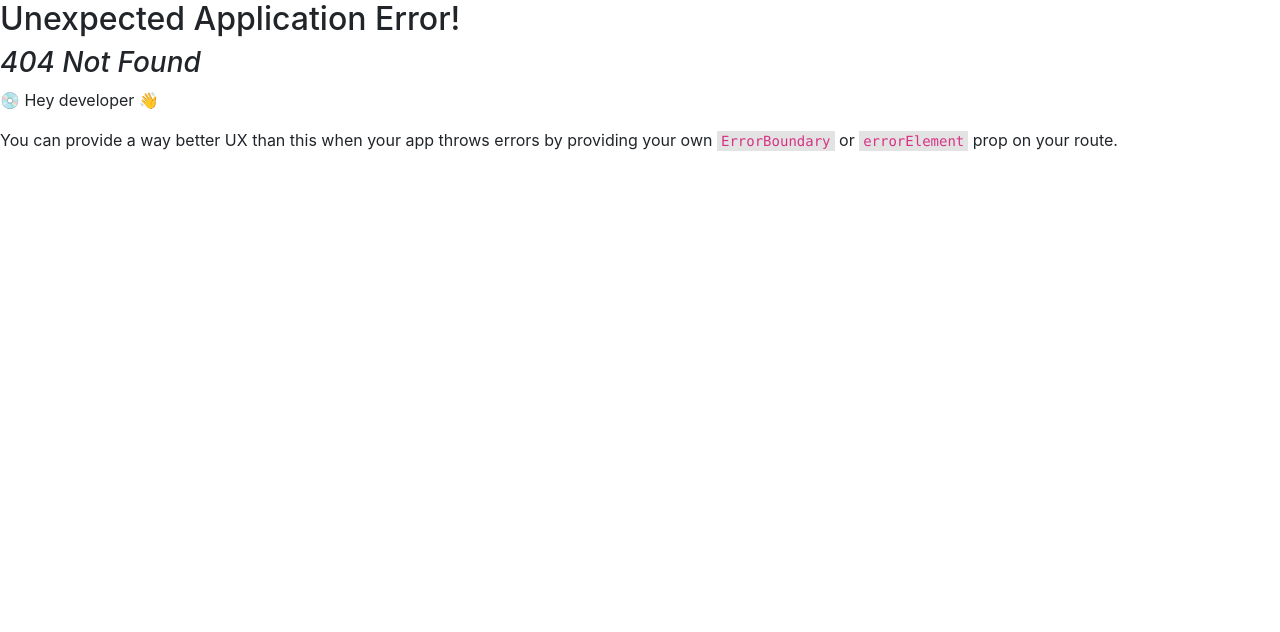
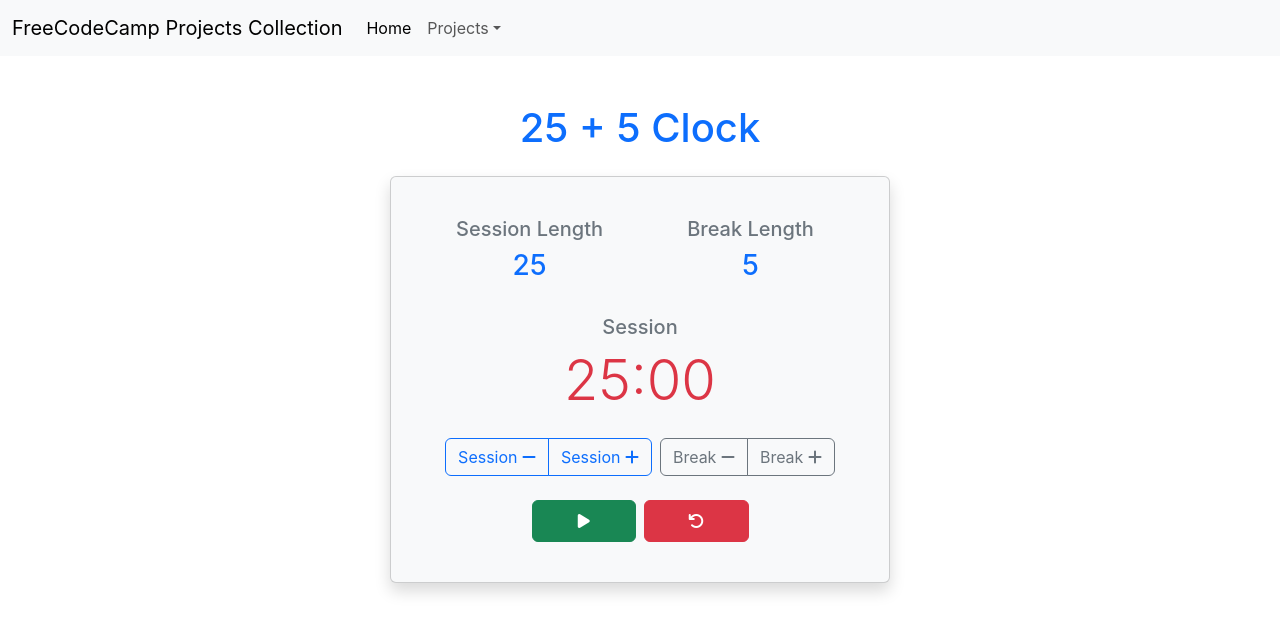
Before and after one commit to Yircas/freecodecamp-projects-collection, a React (Create React App) app: page /clockApp in a window 1280 px wide. Before the commit this address had no page. Shown: the top 632 px of the page. Built offline with nearby package versions, Linux system fonts and the light colour scheme; a web font is replaced by a local one.

Commit message:
add: functioning clock app (missing audio)

```diff
--- a/src/components/Navigation.js
+++ b/src/components/Navigation.js
@@ -22,6 +22,7 @@ const Navigation = function() {
                   <li><Link class="dropdown-item" to="/markdownApp">Markdown-App</Link></li>
                   <li><Link class="dropdown-item" to="/drumApp">Drum Machine</Link></li>
                   <li><Link class="dropdown-item" to="/calculatorApp">Calculator</Link></li>
+                  <li><Link class="dropdown-item" to="/clockApp">Clock</Link></li>
                 </ul>
               </li>
             </ul>
--- /dev/null
+++ b/src/pages/ClockApp.js
@@ -0,0 +1,165 @@
+import React from "react"
+
+// squish num between min and max
+function clamp(num, min, max) {
+    return Math.max(Math.min(num, max), min)
+}
+
+// formats time in milliseconds to mm:ss
+function formatTime(time) {
+    const totalSec = Math.round(time / 1000)
+    const min = Math.floor(totalSec / 60)
+    const sec = totalSec % 60
+    const min_pad = min.toString().padStart(2, "0")
+    const sec_pad = sec.toString().padStart(2, "0")
+    return min_pad + ":" + sec_pad
+}
+
+class ClockApp extends React.Component {
+    constructor(props) {
+        super(props)
+        this.state = {
+            sessionLength: 25,
+            breakLength: 5,
+            time: 25 * 60 * 1000, // time left in milliseconds, should be formatted to mm:ss
+            running: false, // stops/runs clock
+            active: "Session", // either "Session" or "Break"
+            switched: false // recognizes a recent switch in this.state.active
+        }
+    }
+
+    // puts all settings in the state back to default
+    reset = () => {
+        // stop timer, if still running
+        if (this.timerInterval) {
+            clearInterval(this.timerInterval);
+            this.timerInterval = null
+        }
+
+        // reset state
+        this.setState({
+            sessionLength: 25,
+            breakLength: 5,
+            time: 25 * 60 * 1000,
+            running: false,
+            active: "Session",
+            switched: false
+        })
+    }
+
+    // increments/decrements the [type]Length by specified amount
+    setTime = (type, amount) => {
+        // only allow changing time, when paused
+        if (this.state.running) return
+
+        if (type === "Session") {
+            this.setState((prevState) => ({
+                sessionLength: clamp(prevState.sessionLength + amount, 1, 60),
+                time: prevState.active === "Session" ? clamp(prevState.sessionLength + amount, 1, 60) * 60 * 1000 : prevState.time
+            }))
+        } else if (type === "Break") {
+            this.setState((prevState) => ({
+                breakLength: clamp(prevState.breakLength + amount, 1, 60),
+                time: prevState.active === "Break" ? clamp(prevState.breakLength + amount, 1, 60) * 60 * 1000 : prevState.time
+            }))
+        } else {
+            console.log("ERROR: Could not set time for %s", type);
+        }
+    }
+
+    // un-/pauses the timer
+    toggleTimer = () => {
+        if (!this.state.running) {
+            // Timer is starting
+            const startTime = Date.now()
+            const initialTime = this.state.time
+
+            this.timerInterval = setInterval(() => {
+                this.setState((prevState) => {
+                    const elapsed = Date.now() - startTime
+                    const remainingTime = Math.max(0, initialTime - elapsed)
+
+                    if (remainingTime <= 0) {
+                        // Switch between Session and Break
+                        const nextActive = prevState.active === "Session" ? "Break" : "Session"
+                        const nextTime =
+                            nextActive === "Session"
+                                ? prevState.sessionLength * 60 * 1000
+                                : prevState.breakLength * 60 * 1000
+
+                        clearInterval(this.timerInterval)
+                        return {active: nextActive, time: nextTime, running: false, switched: true}
+                    }
+                    return {time: remainingTime}
+                })
+            }, 1000)
+        } else {
+            // Timer is stopping
+            clearInterval(this.timerInterval)
+            this.timerInterval = null
+        }
+
+        // Toggle running state
+        this.setState((prevState) => ({
+            running: !prevState.running,
+        }))
+    }
+
+    componentDidUpdate() {
+        if (this.state.switched) {
+            this.setState({switched: false}, () => this.toggleTimer())
+        }
+    }
+
+    render() {
+        return (
+            <div className="container mt-5">
+                <h1 className="text-primary text-center mb-4">25 + 5 Clock</h1>
+                <div className="card shadow p-4 text-center bg-light" style={{ maxWidth: '500px', margin: '0 auto' }}>
+                    <div className="card-body">
+                        {/* Session and Break Length Display */}
+                        <div className="row mb-4">
+                            <div className="col">
+                                <h5 id="session-label" className="text-secondary">Session Length</h5>
+                                <p id="session-length" className="h3 text-primary">{this.state.sessionLength}</p>
+                            </div>
+                            <div className="col">
+                                <h5 id="break-label" className="text-secondary">Break Length</h5>
+                                <p id="break-length" className="h3 text-primary">{this.state.breakLength}</p>
+                            </div>
+                        </div>
+
+                        {/* Timer Display */}
+                        <div className="mb-4">
+                            <h5 id="timer-label" className="text-secondary">{this.state.active}</h5>
+                            <p id="time-left" className="display-4 text-danger">{formatTime(this.state.time)}</p>
+                        </div>
+
+                        {/* Controls */}
+                        <div className="mb-4">
+                            <div className="btn-group me-2">
+                                <button id="session-decrement" className="btn btn-outline-primary" onClick={() => this.setTime("Session", -1)}>Session <i className="fa-solid fa-minus"></i></button>
+                                <button id="session-increment" className="btn btn-outline-primary" onClick={() => this.setTime("Session", 1)}>Session <i className="fa-solid fa-plus"></i></button>
+                            </div>
+                            <div className="btn-group">
+                                <button id="break-decrement" className="btn btn-outline-secondary" onClick={() => this.setTime("Break", -1)}>Break <i className="fa-solid fa-minus"></i></button>
+                                <button id="break-increment" className="btn btn-outline-secondary" onClick={() => this.setTime("Break", 1)}>Break <i className="fa-solid fa-plus"></i></button>
+                            </div>
+                        </div>
+
+                        {/* Start/Stop and Reset Buttons */}
+                        <div>
+                            <button id="start_stop" className="btn btn-success me-2 w-25 p-2" onClick={this.toggleTimer}><i className={this.state.running ? "fas fa-pause" : "fas fa-play"}></i></button>
+                            <button id="reset" className="btn btn-danger w-25 p-2" onClick={this.reset}><i className="fa-solid fa-arrow-rotate-left"></i></button>
+                        </div>
+                    </div>
+                </div>
+            </div>
+        );
+    }
+}
+
+
+
+
+export default ClockApp
--- a/src/router.js
+++ b/src/router.js
@@ -5,6 +5,7 @@ import QuotesApp from './pages/QuotesApp';
 import MarkdownApp from './pages/MarkdownApp'
 import DrumApp from './pages/DrumApp';
 import CalculatorApp from './pages/CalculatorApp';
+import ClockApp from './pages/ClockApp';
 import Layout from './components/Layout';
 
 // Define routes
@@ -18,6 +19,7 @@ const router = createBrowserRouter([
             { path: 'markdownApp', element: <MarkdownApp /> },
             { path: 'drumApp', element: <DrumApp /> },
             { path: 'calculatorApp', element: <CalculatorApp /> },
+            { path: 'clockApp', element: <ClockApp /> },
             ],
     },
 ]);
```
